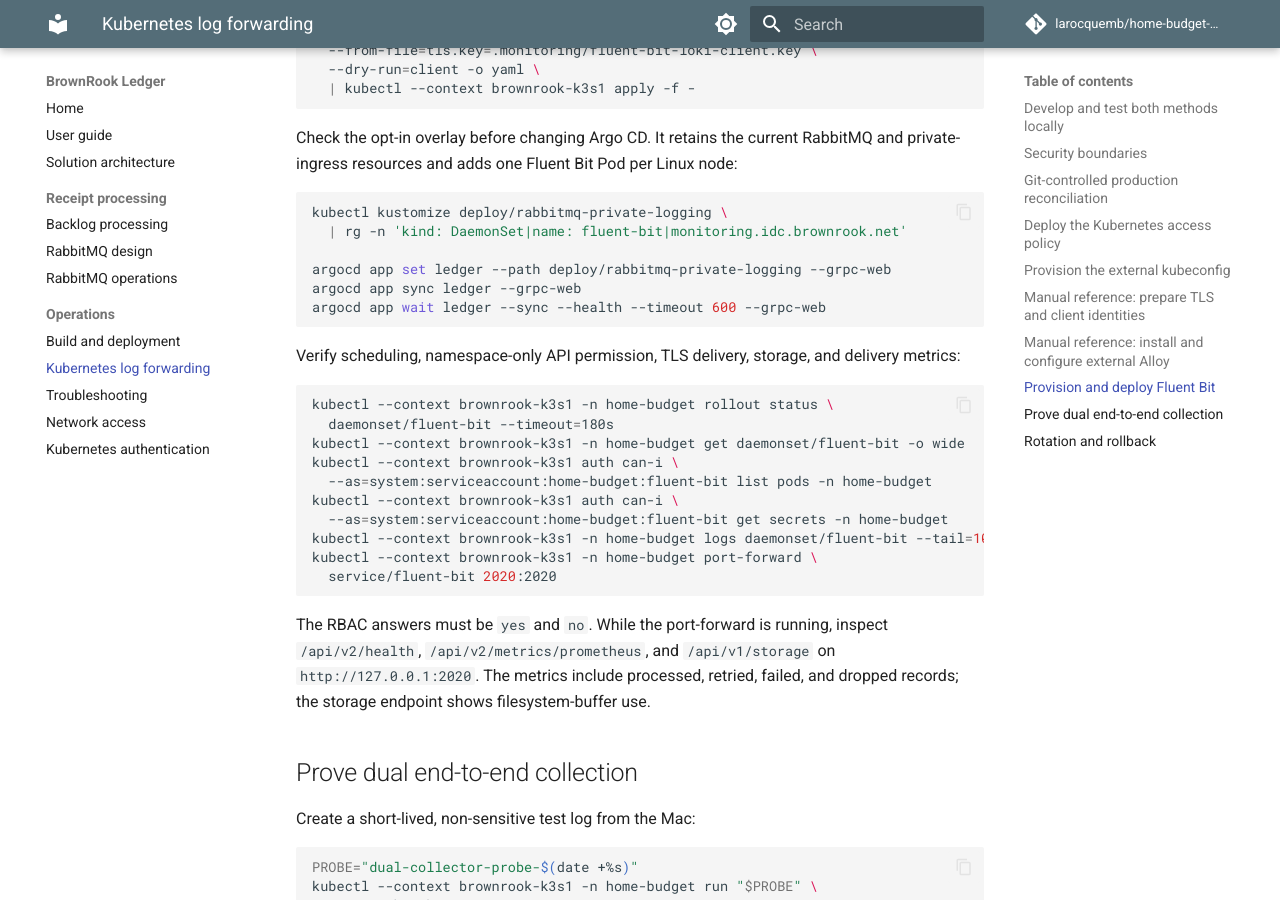
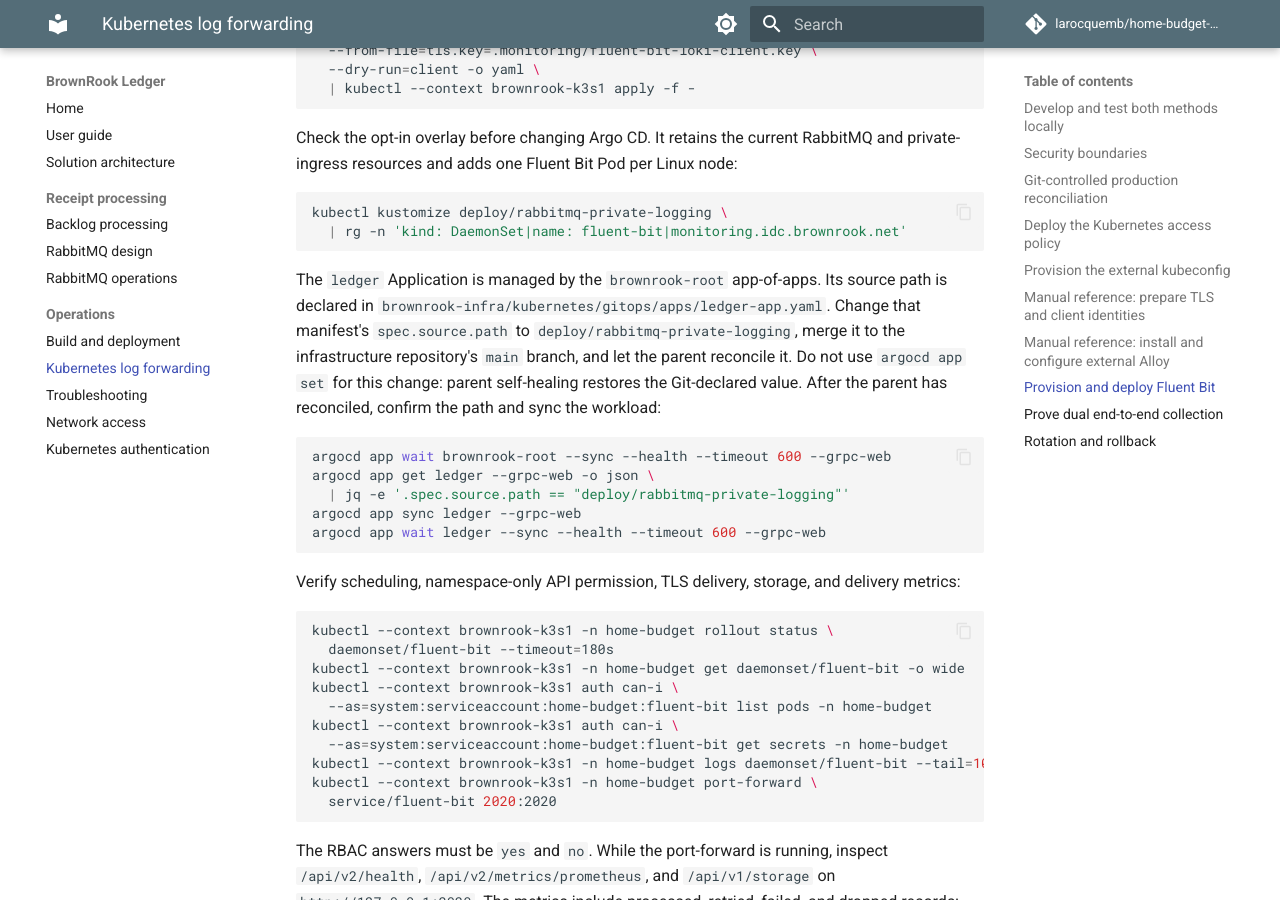
Before and after one commit to larocquemb/home-budget-pipeline, an MkDocs documentation site: the page built from docs/log-forwarding.md, in a window 1280 px wide and 900 px high, scrolled down 8500 px. Built offline with MkDocs 1.6.1 and Material for MkDocs 9.7.7, drawn with Linux system fonts in a browser that asks for light colours; comment, search, counter and statistics services are not loaded; some of the changed text lies outside the part shown.

Commit message:
KAN-86: Document parent-managed Argo path

````diff
--- a/docs/log-forwarding.md
+++ b/docs/log-forwarding.md
@@ -448,8 +448,21 @@
 ```sh
 kubectl kustomize deploy/rabbitmq-private-logging \
   | rg -n 'kind: DaemonSet|name: fluent-bit|monitoring.idc.brownrook.net'
+```
 
-argocd app set ledger --path deploy/rabbitmq-private-logging --grpc-web
+The `ledger` Application is managed by the `brownrook-root` app-of-apps. Its
+source path is declared in
+`brownrook-infra/kubernetes/gitops/apps/ledger-app.yaml`. Change that manifest's
+`spec.source.path` to `deploy/rabbitmq-private-logging`, merge it to the
+infrastructure repository's `main` branch, and let the parent reconcile it.
+Do not use `argocd app set` for this change: parent self-healing restores the
+Git-declared value. After the parent has reconciled, confirm the path and sync
+the workload:
+
+```sh
+argocd app wait brownrook-root --sync --health --timeout 600 --grpc-web
+argocd app get ledger --grpc-web -o json \
+  | jq -e '.spec.source.path == "deploy/rabbitmq-private-logging"'
 argocd app sync ledger --grpc-web
 argocd app wait ledger --sync --health --timeout 600 --grpc-web
 ```
@@ -530,11 +543,16 @@
 Loki and Grafana remain available through Method A, and Kubernetes container
 logs remain available through `kubectl logs`.
 
-To disable Method A without changing application workloads, restore the current
-Argo CD overlay and remove its TLS Secret after the DaemonSet is gone:
+To disable Method A without changing application workloads, change
+`brownrook-infra/kubernetes/gitops/apps/ledger-app.yaml` back to
+`deploy/rabbitmq-private` and merge that reviewed infrastructure change. After
+the parent reconciles the child Application, sync it and remove the TLS Secret
+only after the DaemonSet is gone:
 
 ```sh
-argocd app set ledger --path deploy/rabbitmq-private --grpc-web
+argocd app wait brownrook-root --sync --health --timeout 600 --grpc-web
+argocd app get ledger --grpc-web -o json \
+  | jq -e '.spec.source.path == "deploy/rabbitmq-private"'
 argocd app sync ledger --grpc-web
 argocd app wait ledger --sync --health --timeout 600 --grpc-web
 kubectl --context brownrook-k3s1 -n home-budget \
````
Also changed, not shown: ops/monitoring/README.md (+10 -7 lines).
